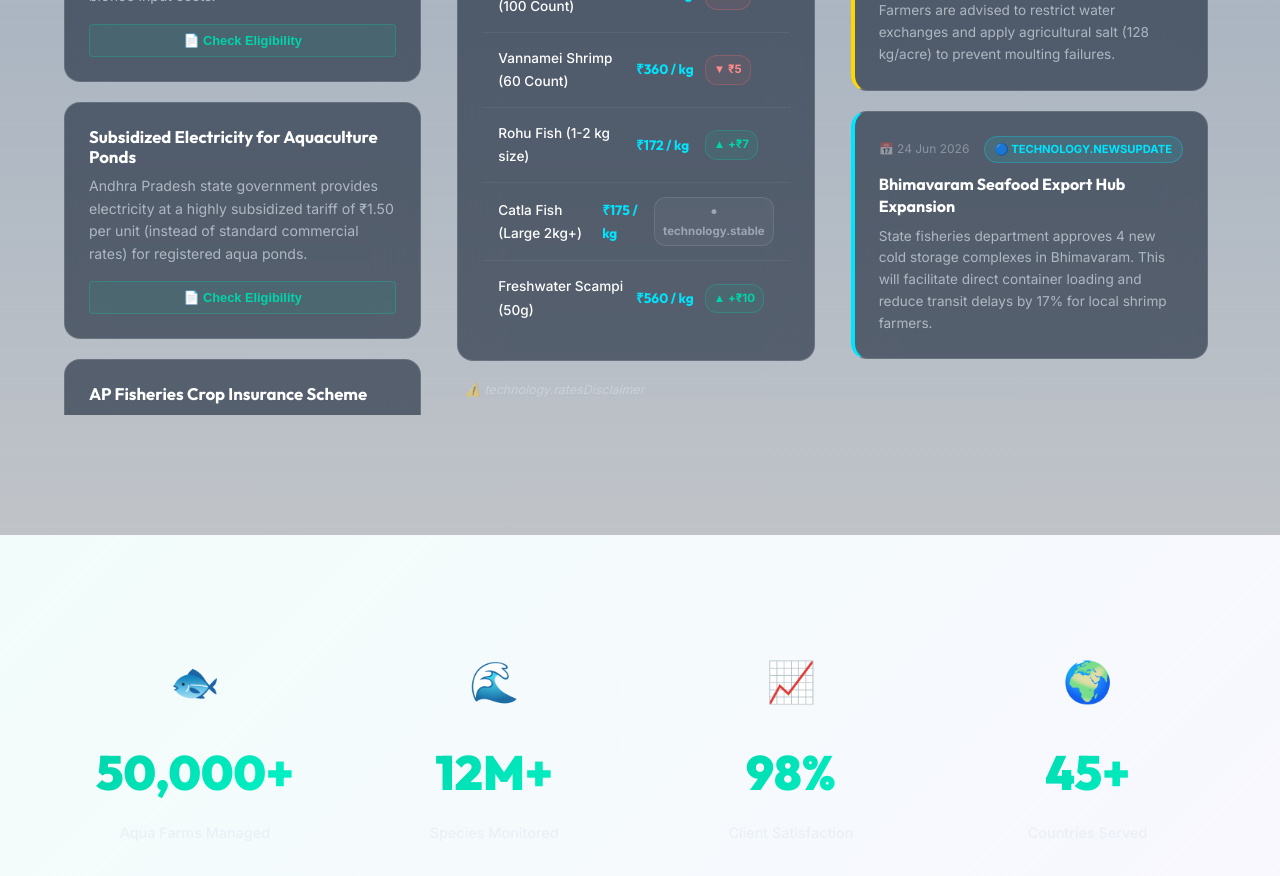
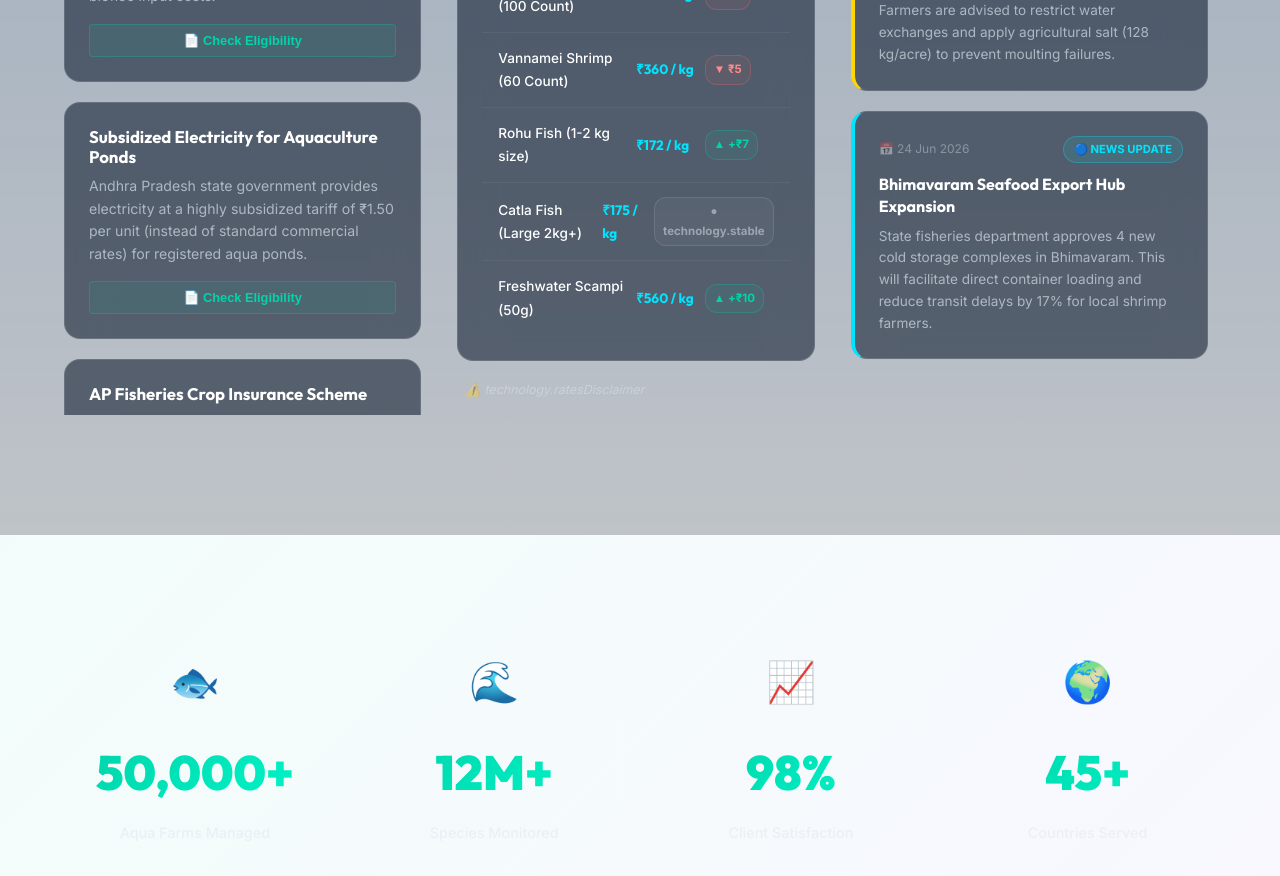
Before and after one commit to sravanvoonna/AquaFuture-frontend-, a React (Vite) app: page / in a window 1280 px wide. Shown: the part 5260-6136 px from the top of the page. Built offline with nearby package versions, Linux system fonts and the light colour scheme; no server answers.

Commit message:
fix: resolve raw technology.newsUpdate translation key

```diff
--- a/src/locales/en.js
+++ b/src/locales/en.js
@@ -232,6 +232,7 @@ export default {
       trend: "Trend",
       newsAlertsTitle: "Regional Advisory Alerts",
       noNews: "No active warnings for this state. Conditions are stable.",
+      newsUpdate: "News Update",
       eligibilityPopup: {
         title: "Scheme Eligibility Check",
         close: "Close Dialog",
--- a/src/locales/hi.js
+++ b/src/locales/hi.js
@@ -232,6 +232,7 @@ export default {
       trend: "रुझान",
       newsAlertsTitle: "क्षेत्रीय चेतावनी अलर्ट",
       noNews: "इस राज्य के लिए कोई सक्रिय चेतावनी नहीं है। परिस्थितियाँ स्थिर हैं।",
+      newsUpdate: "समाचार अपडेट",
       eligibilityPopup: {
         title: "योजना पात्रता जांच",
         close: "संवाद बंद करें",
--- a/src/locales/ta.js
+++ b/src/locales/ta.js
@@ -232,6 +232,7 @@ export default {
       trend: "போக்கு",
       newsAlertsTitle: "வட்டார ஆலோசனை எச்சரிக்கைகள்",
       noNews: "இந்த மாநிலத்திற்கு செயலில் உள்ள எச்சரிக்கைகள் எதுவும் இல்லை. நிலைமை சீராக உள்ளது.",
+      newsUpdate: "செய்தி புதுப்பிப்பு",
       eligibilityPopup: {
         title: "திட்ட தகுதி சரிபார்ப்பு",
         close: "மூடுக",
--- a/src/locales/te.js
+++ b/src/locales/te.js
@@ -232,6 +232,7 @@ export default {
       trend: "ధోరణి",
       newsAlertsTitle: "ప్రాంతీయ సలహా హెచ్చరికలు",
       noNews: "ఈ రాష్ట్రానికి క్రియాశీల హెచ్చరికలు లేవు. పరిస్థితులు స్థిరంగా ఉన్నాయి.",
+      newsUpdate: "వార్తల అప్‌డేట్",
       eligibilityPopup: {
         title: "పథకం అర్హత తనిఖీ",
         close: "డైలాగ్‌ను మూసివేయండి",
```
